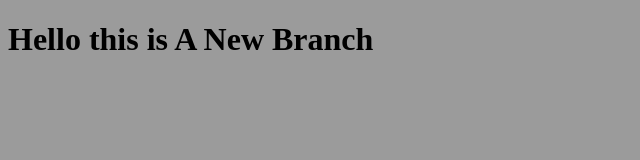
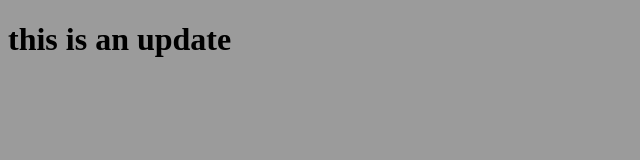
Before and after one commit to Fridawi/myproject, a plain HTML site: page index.html in a window 1280 px wide. Shown: the whole page, without its empty margins (0-640 px from the left). Drawn offline with Linux system fonts and the light colour scheme.

Commit message:
Edite the html file

```diff
--- a/index.html
+++ b/index.html
@@ -7,7 +7,7 @@
     <link rel="stylesheet" href="style.css">
 </head>
 <body>
-    <h1>Hello this is A New Branch</h1>
+    <h1>this is an update </h1>
     <script src="app.js"></script>
 </body>
 </html>
```
